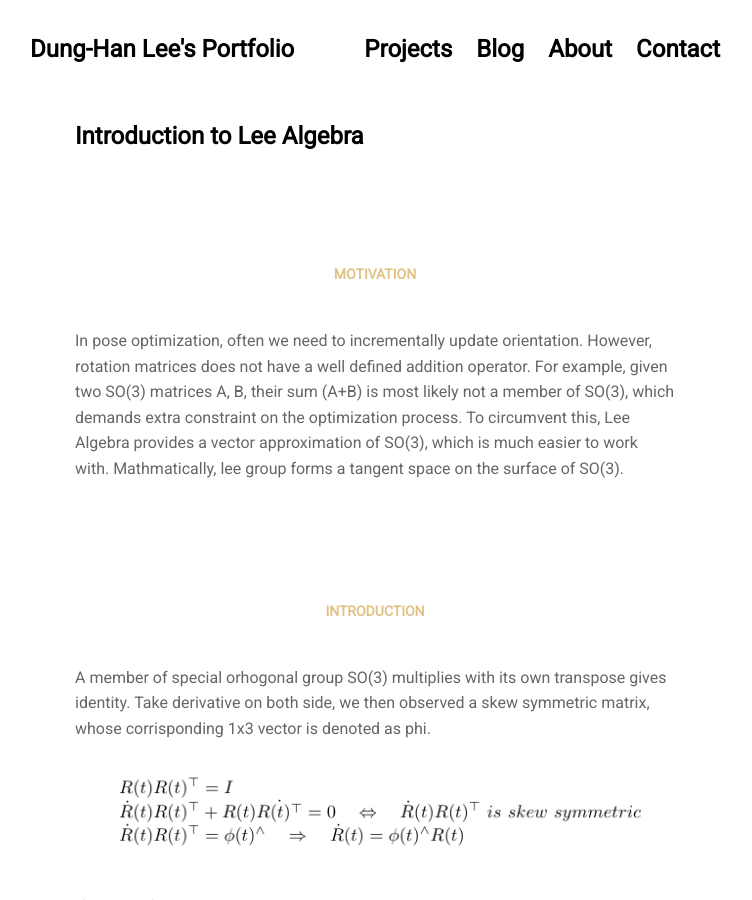
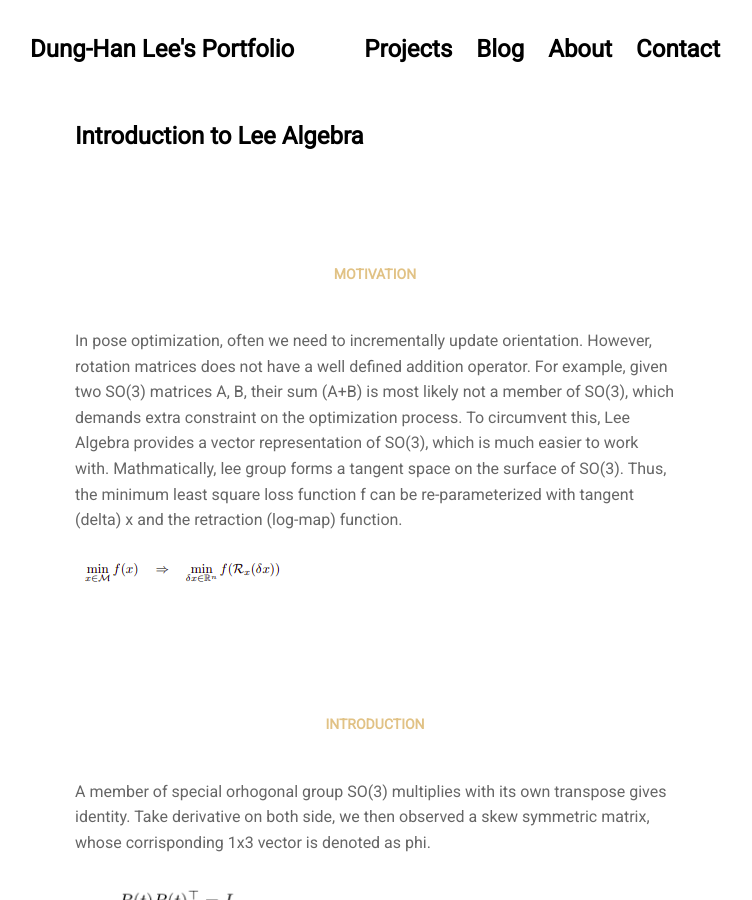
Before and after one commit to Dung-Han-Lee/Dung-Han-Lee.github.io, a Jekyll site: the page built from _posts/2021-01-24-LeeAlgebra01.md, in a window 1280 px wide and 900 px high. Shown: the whole window, without its empty margins (265-1017 px from the left). Built offline with Jekyll 4.4.1, drawn with Linux system fonts in a browser that asks for light colours; nearby versions of some CDN libraries.

```diff
--- a/_posts/2021-01-24-LeeAlgebra01.md
+++ b/_posts/2021-01-24-LeeAlgebra01.md
@@ -4,7 +4,9 @@ title: "Introduction to Lee Algebra"
 ---
 
 ### Motivation
-In pose optimization, often we need to incrementally update orientation. However, rotation matrices does not have a well defined addition operator. For example, given two SO(3) matrices A, B, their sum (A+B) is most likely not a member of SO(3), which demands extra constraint on the optimization process. To circumvent this, Lee Algebra provides a vector approximation of SO(3), which is much easier to work with. Mathmatically, lee group forms a tangent space on the surface of SO(3).
+In pose optimization, often we need to incrementally update orientation. However, rotation matrices does not have a well defined addition operator. For example, given two SO(3) matrices A, B, their sum (A+B) is most likely not a member of SO(3), which demands extra constraint on the optimization process. To circumvent this, Lee Algebra provides a vector representation of SO(3), which is much easier to work with. Mathmatically, lee group forms a tangent space on the surface of SO(3). Thus, the minimum least square loss function f can be re-parameterized with tangent (delta) x and the retraction (log-map) function.
+
+<img src="/assets/img/posts/leealgebra_07.png" alt="conversion" class="responsive"/>
 
 ### Introduction
 A member of special orhogonal group SO(3) multiplies with its own transpose gives identity. Take derivative on both side, we then observed a skew symmetric matrix, whose corrisponding 1x3 vector is denoted as phi.
```
Also changed, not shown: _posts/2021-08-08-imu-preinteg.md (added, +36 -0 lines), assets/img/posts/imu_preinteg_11.png (added), assets/img/posts/imu_preinteg_12.png (added), assets/img/posts/imu_preinteg_13.png (added), assets/img/posts/imu_preinteg_14.png (added), assets/img/posts/imu_preinteg_15.png (added), assets/img/posts/imu_preinteg_16.png (added), assets/img/posts/leealgebra_07.png (added).
